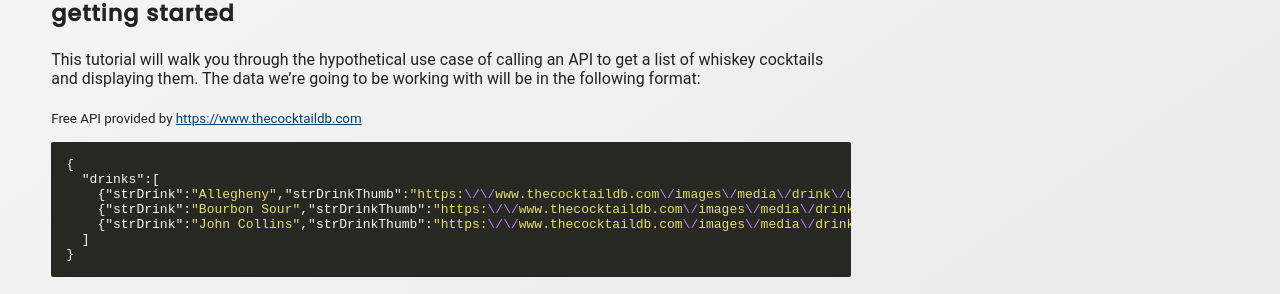
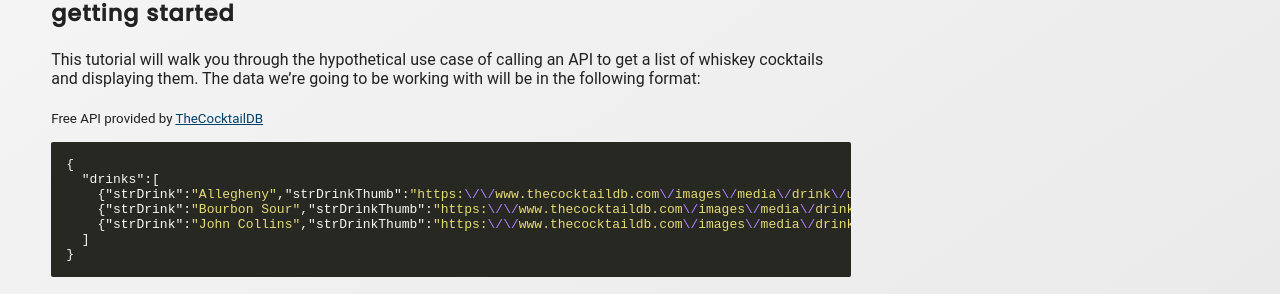
Before and after one commit to jasonlutterloh/jasonlutterloh.github.io, a Jekyll site: the page built from _posts/2021-02-13-api-calls-with-svelte.md, in a window 1280 px wide. Shown: the part 353-647 px from the top of the page. Built offline with Jekyll 4.4.1, drawn with Linux system fonts in a browser that asks for light colours; part of the change alters nothing that is shown.

Commit message:
URL format

````diff
--- a/_posts/2021-02-13-api-calls-with-svelte.md
+++ b/_posts/2021-02-13-api-calls-with-svelte.md
@@ -18,7 +18,7 @@ First things first, start a new Svelte app. Check out [Svelte's official Getting
 
 This tutorial will walk you through the hypothetical use case of calling an API to get a list of whiskey cocktails and displaying them. The data we're going to be working with will be in the following format:
 
-<sub>Free API provided by [https://www.thecocktaildb.com](TheCocktailDB)</sub>
+<sub>Free API provided by [TheCocktailDB](https://www.thecocktaildb.com)</sub>
 
 ```json
 {
````
